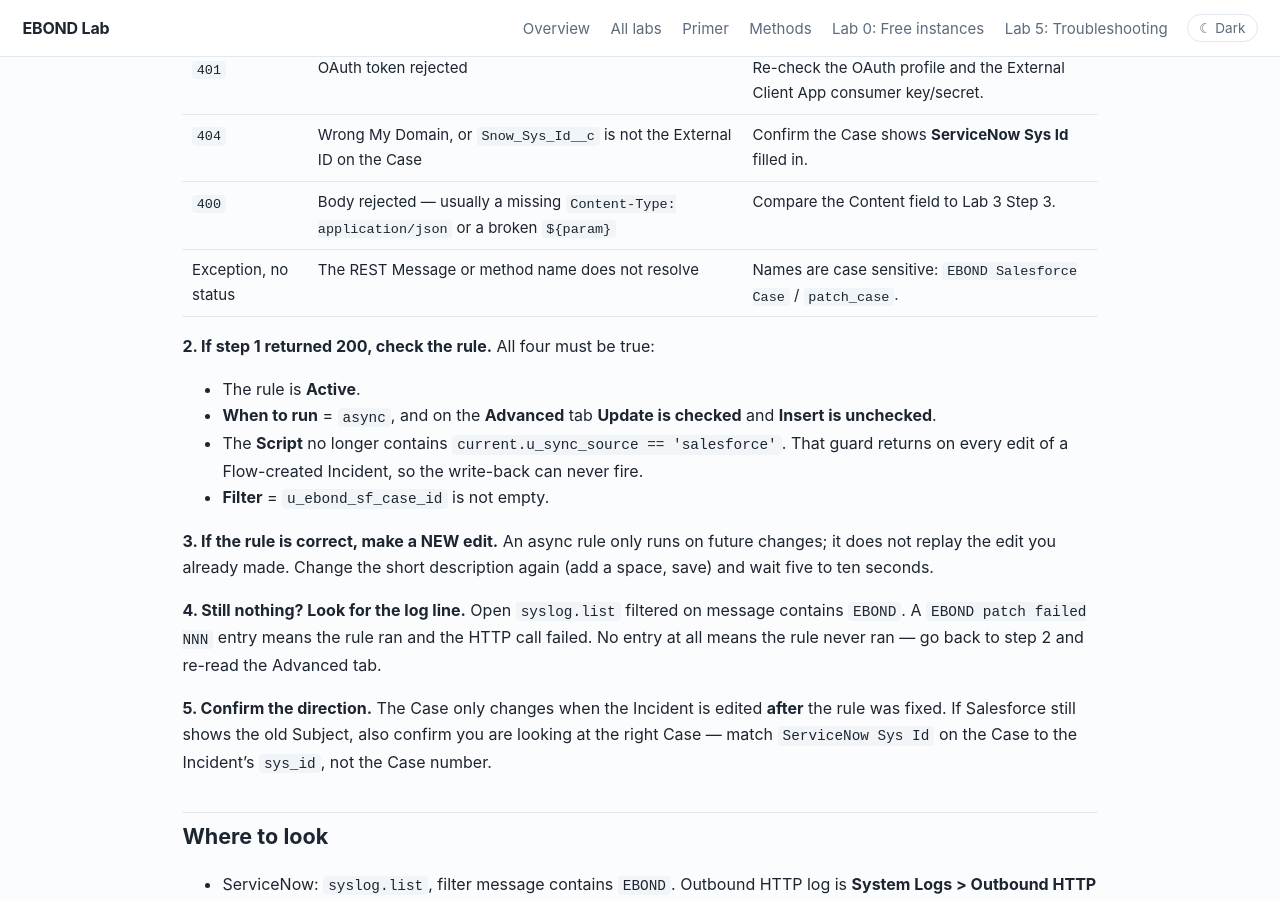
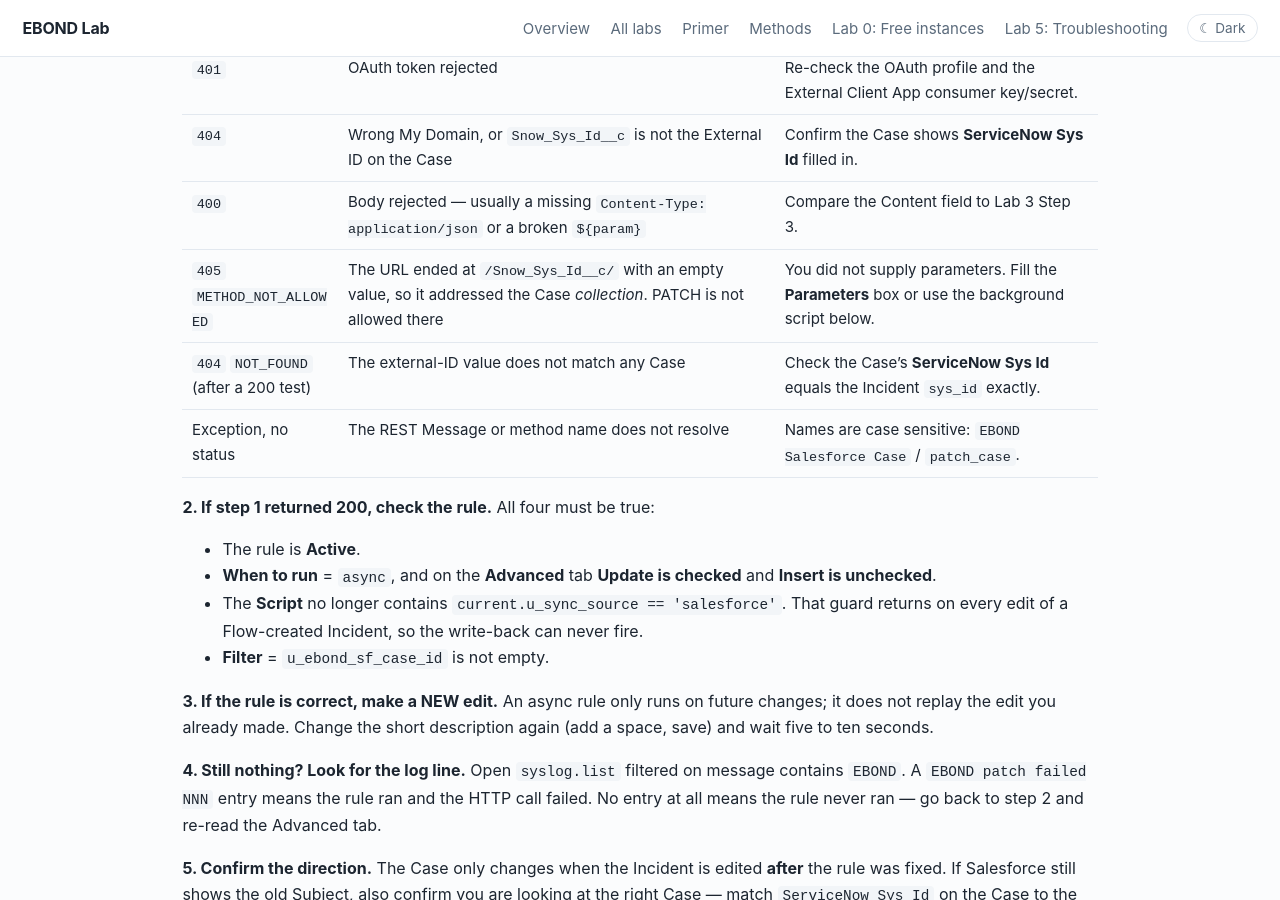
Before and after one commit to eltonaguiar/EBOND_ServiceNowSalesforce, a Jekyll site: the page built from site/labs/05-troubleshooting.md, in a window 1280 px wide and 900 px high, scrolled down 2326 px. Built offline with Jekyll 4.4.1, drawn with Linux system fonts in a browser that asks for light colours.

Commit message:
docs: 405 METHOD_NOT_ALLOWED means the placeholder resolved empty (Test form Parameters blank), not a permission issue

```diff
--- a/site/labs/05-troubleshooting.md
+++ b/site/labs/05-troubleshooting.md
@@ -71,6 +71,8 @@ Read the result:
 | `401` | OAuth token rejected | Re-check the OAuth profile and the External Client App consumer key/secret. |
 | `404` | Wrong My Domain, or `Snow_Sys_Id__c` is not the External ID on the Case | Confirm the Case shows **ServiceNow Sys Id** filled in. |
 | `400` | Body rejected — usually a missing `Content-Type: application/json` or a broken `${param}` | Compare the Content field to Lab 3 Step 3. |
+| `405` `METHOD_NOT_ALLOWED` | The URL ended at `/Snow_Sys_Id__c/` with an empty value, so it addressed the Case *collection*. PATCH is not allowed there | You did not supply parameters. Fill the **Parameters** box or use the background script below. |
+| `404` `NOT_FOUND` (after a 200 test) | The external-ID value does not match any Case | Check the Case's **ServiceNow Sys Id** equals the Incident `sys_id` exactly. |
 | Exception, no status | The REST Message or method name does not resolve | Names are case sensitive: `EBOND Salesforce Case` / `patch_case`. |
 
 **2. If step 1 returned 200, check the rule.** All four must be true:
```
Also changed, not shown: site/labs/03-snow-to-salesforce.md (+1 -0 lines).
